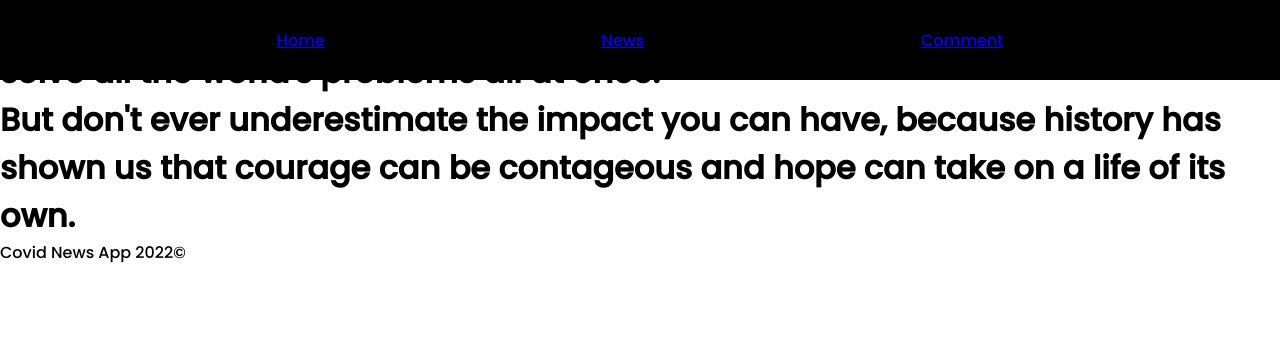
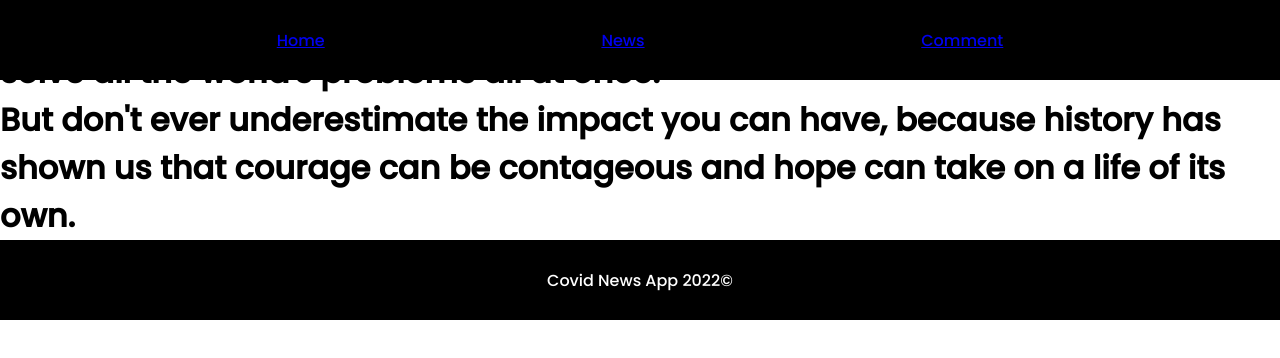
Before and after one commit to Bonyonte/study, a React (Create React App) app: page / in a window 1280 px wide. Shown: the top 358 px of the page. Built offline with nearby package versions, Linux system fonts and the light colour scheme.

Commit message:
design footer

```diff
--- a/src/App.css
+++ b/src/App.css
@@ -20,3 +20,13 @@
   bottom: 0;
 
 }
+
+.footer {
+  width: 100%;
+  height: 10vh;
+  background: black;
+  color: white;
+  display:flex;
+  align-items: center;
+  justify-content: center;
+}
```
